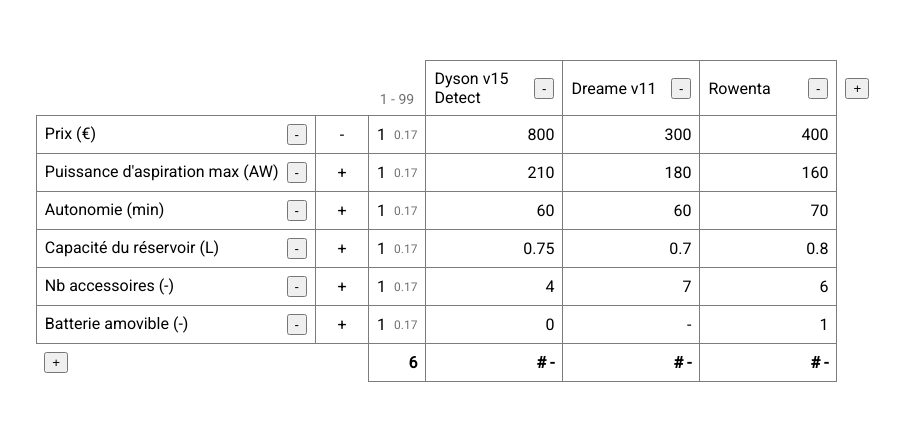
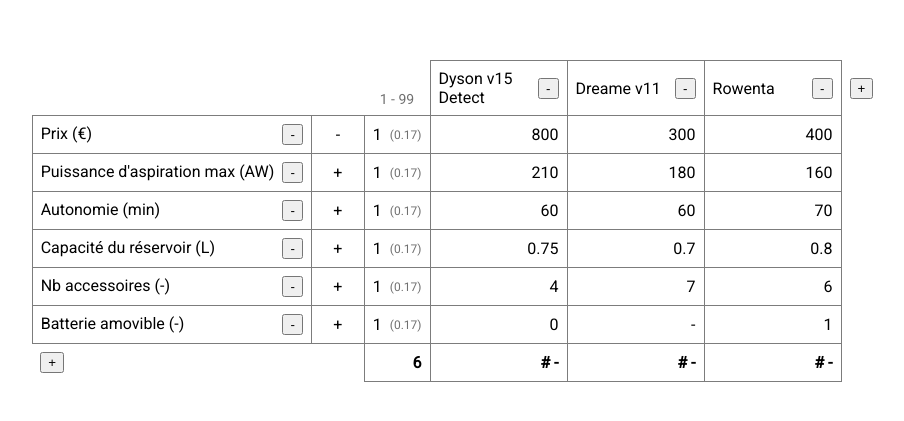
Before and after one commit to MjStryker/multi-criteria-decision-making-app, a React (Create React App) app: page / in a window 1280 px wide. Shown: the part 179-600 px from the top of the page, without its empty margins (183-1087 px from the left). Built offline with nearby package versions, Linux system fonts and the light colour scheme.

Commit message:
Changes criteria beneficial default value

```diff
--- a/src/components/DataTable.tsx
+++ b/src/components/DataTable.tsx
@@ -415,7 +415,7 @@
                         ? "+"
                         : c.beneficial === false
                         ? "-"
-                        : ""}
+                        : "??"}
                     </div>
                   )}
                 </div>
@@ -511,7 +511,7 @@
                         }}
                       >
                         {isDefined(c.weight) && !isNaN(c.weight)
-                          ? (c.weight / weightTotal).toFixed(2)
+                          ? `(${(c.weight / weightTotal).toFixed(2)})`
                           : "-"}
                       </div>
                     </div>
```
